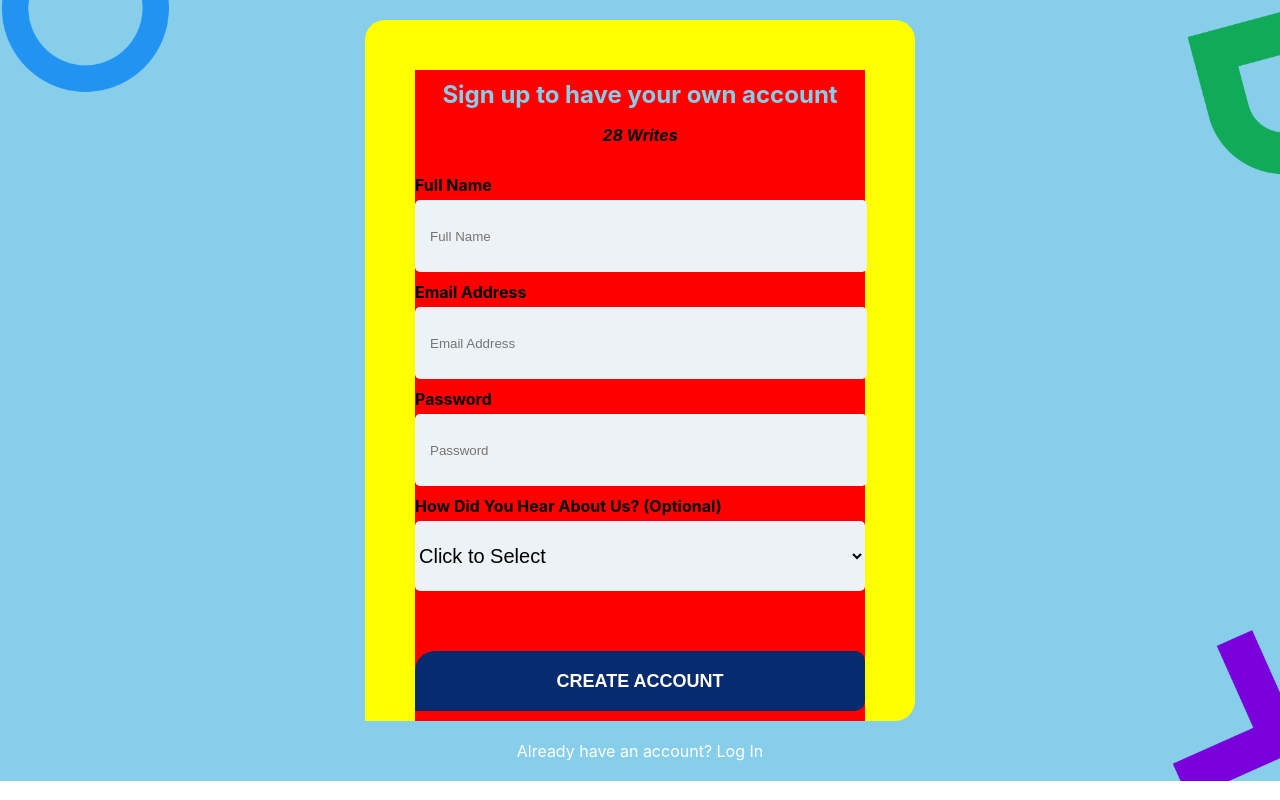
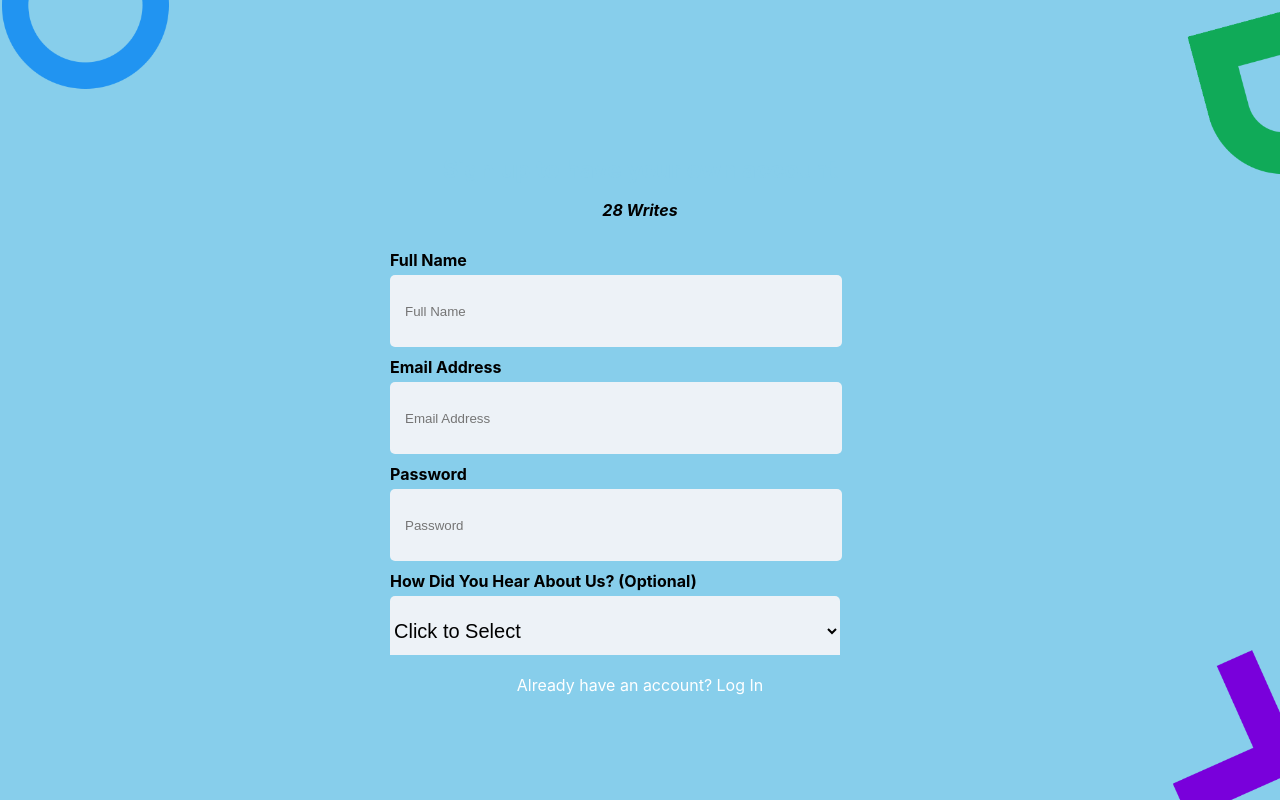
Before and after one commit to nicsylvia/Writing-site-clientside, a React (Create React App) app: page /register in a window 1280 px wide. Built offline with nearby package versions, Linux system fonts and the light colour scheme.

Commit message:
saved all

```diff
--- a/src/Components/Auth/SignUp.tsx
+++ b/src/Components/Auth/SignUp.tsx
@@ -3,7 +3,6 @@ import styled from 'styled-components';
 import green from "../Assets/green.png"
 import blue from "../Assets/blue.png"
 import purple from "../Assets/purple.png"
-import logo from "../Assets/logo.png"
 import { Link } from "react-router-dom"
 
 const SignUp = () => {
@@ -61,7 +60,8 @@ export default SignUp;
 
 const Container = styled.div`
     width: 100%;
-    padding: 10px 0px 10px 0px;
+    height: 100vh;
+    /* padding: 10px 0px 10px 0px; */
     background-color: skyblue;
     background-image: url(${blue}), url(${green}), url(${purple});
     background-repeat: no-repeat;
@@ -82,17 +82,18 @@ const Wrapper = styled.div`
 `;
 const RegisterCard = styled.div`
     width: 550px;
-    /* height: 600px; */
     /* padding: 10px 0px 10px 0px; */
-    background-color: yellow;
+    /* background-color: yellow; */
     border-radius: 20px 20px 20px 0px;
     display: flex;
     justify-content: center;
 `;
 const Wrap = styled.div`
-    width: 450px;
-    padding: 10px 0px 10px 0px;
-    background-color: red;
+    width: 500px;
+    height: 500px;
+    overflow-y: scroll;
+    /* padding: 10px 0px 10px 0px; */
+    /* background-color: red; */
     margin-top: 50px;
     text-align: center;
     h2{
```
